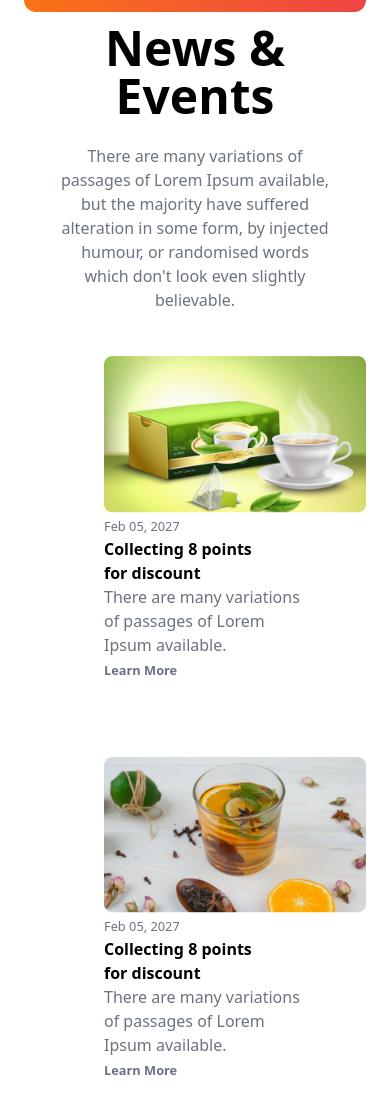
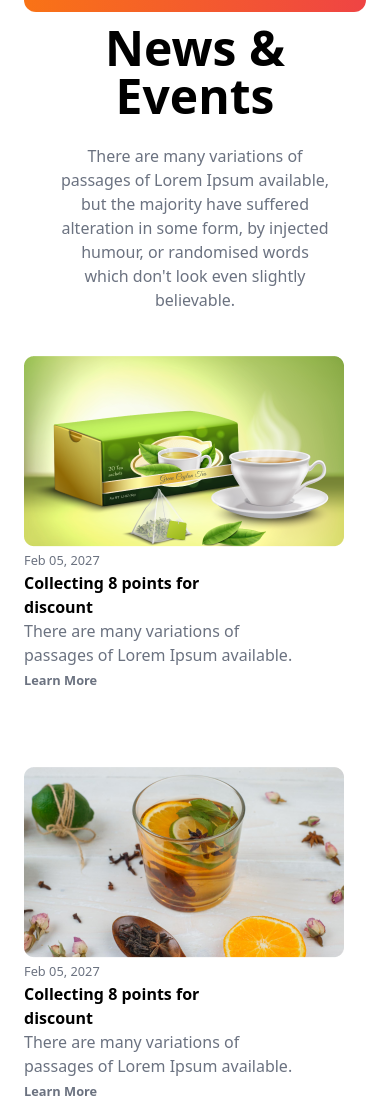
Before and after one commit to T0wh1dul/Tea-house-project, a plain HTML site: page index.html in a window 390 px wide. Shown: the part 4623-5726 px from the top of the page. Drawn offline with nearby package versions, Linux system fonts and the light colour scheme.

Commit message:
padding adjusted

```diff
--- a/index.html
+++ b/index.html
@@ -251,7 +251,7 @@
                     available, but the majority have suffered alteration in some form, by injected humour, or randomised
                     words which don't look even slightly believable. </p>
 
-                <div class=" flex flex-col md:flex-row items-center gap-3 pl-20 md:pl-2">
+                <div class=" flex flex-col md:flex-row items-center gap-3  md:pl-2">
 
                     <div class=" text-left my-8 rounded-xl">
                         <div><img src="images/news-1.png" alt=""></div>
@@ -289,9 +289,10 @@
         </section>
 
     </main>
+<!-- footer  -->
+ <footer>
 
-
-
+ </footer>
 
 </body>
 
```
